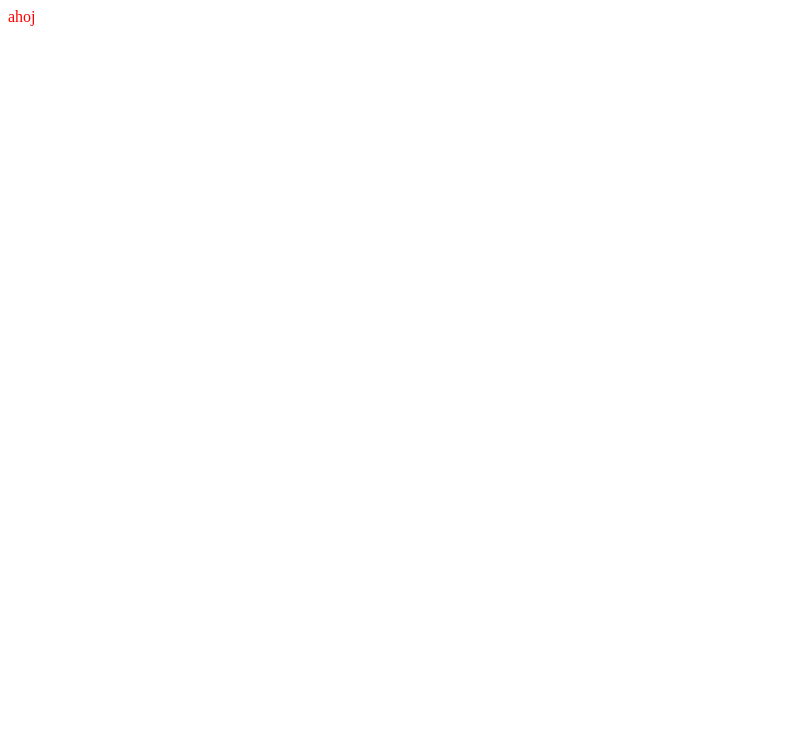
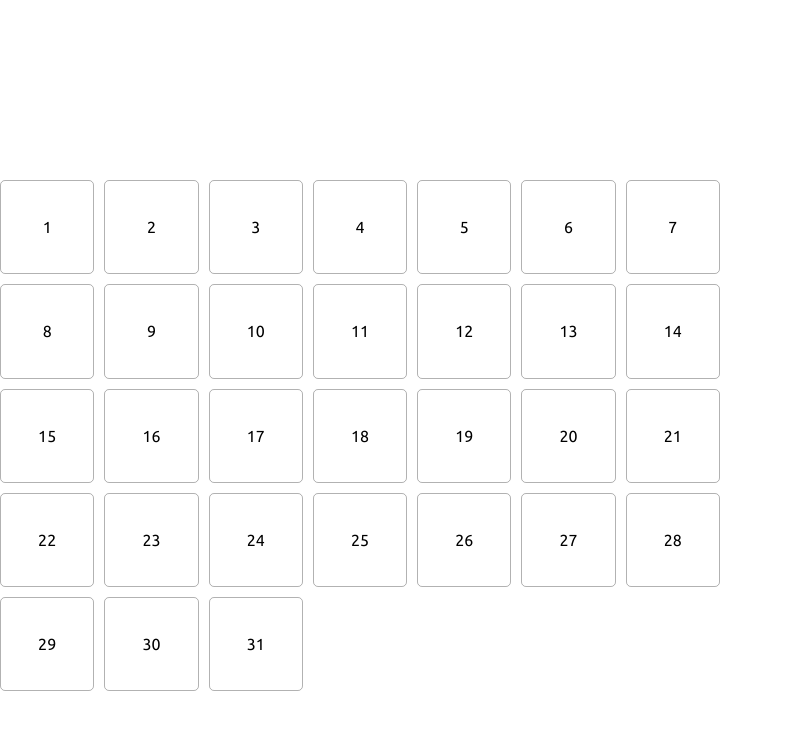
Before and after one commit to dajcarova/JS2, an Electron app: page index.html in a window 800 px wide. Drawn offline with Linux system fonts and the light colour scheme; no server answers.

Commit message:
Homework - calendar

```diff
--- /dev/null
+++ b/calendar.js
@@ -0,0 +1,17 @@
+const main = document.querySelector('.main-content');
+
+function createCalendar(){
+  for(let i = 0; i < 31; i++){
+    let day = createDivForCalendar(i + 1)
+    main.appendChild(day)
+  }
+}
+
+function createDivForCalendar(n){
+  const day = document.createElement('div');
+  day.classList.add('main-content__day')
+  day.innerText = n;
+  return day;
+}
+
+createCalendar()
--- a/index.html
+++ b/index.html
@@ -6,8 +6,15 @@
   <meta name="viewport" content="width=device-width, initial-scale=1.0">
   <title>Document</title>
   <link rel="stylesheet" href="styles.css">
+  <link rel="preconnect" href="https://fonts.gstatic.com">
+  <link href="https://fonts.googleapis.com/css2?family=Ubuntu:wght@400;500;700&display=swap" rel="stylesheet">
 </head>
 <body>
-  ahoj
+  <header class="header-news"></header>
+  <section class="main-content"></section>
+  <footer class="footer"></footer>
+
+  <script typ="application/javascipt" src="./main.js"></script>
+  <script typ="application/javascipt" src="./calendar.js"></script>
 </body>
 </html>
--- a/index.js
+++ b/index.js
@@ -4,10 +4,7 @@ const path = require('path')
 function createWindow () {
   const win = new BrowserWindow({
     width: 800,
-    height: 600,
-    webPreferences: {
-      preload: path.join(__dirname, 'preload.js')
-    }
+    height: 600
   })
 
   win.loadFile('index.html')
--- /dev/null
+++ b/main.js
@@ -0,0 +1,23 @@
+const header = document.querySelector('header.header-news');
+
+const carouselItemCount = 4;
+
+fetch('http://localhost:3000/news.json')
+  .then(serverResponse => serverResponse.text())
+  .then(responseText => {
+    const data = JSON.parse(responseText);
+    populateNewsCarousel(data.articles);
+  });
+
+function populateNewsCarousel(news){
+  for(let i = 0; i < carouselItemCount; i++){
+    let newsArticle = createDivForNews(news[i])
+    header.appendChild(newsArticle)
+  }
+}
+
+function createDivForNews(newsItem){
+  const newsArticle = document.createElement('div');
+  newsArticle.innerText = newsItem.title;
+  return newsArticle;
+}
--- a/styles.css
+++ b/styles.css
@@ -1,3 +1,49 @@
+html{
+  font-size: 62.5%;
+  box-sizing: border-box;
+}
+*, ::before, ::after{
+  box-sizing: inherit;
+}
+
 body{
-  color: red;
+    font-size: 1.6rem;
+    padding: 0;
+    margin: 0;
+    display: flex;
+    flex-direction: column;
+    font-family: 'Ubuntu', sans-serif;
 }
+
+header.header-news{
+  min-height: 18rem;
+  display: flex;
+}
+
+header.header-news > div {
+  flex: 1 0 0;
+}
+
+/* Calendar */
+
+.main-content{
+  display: flex;
+  flex-wrap: wrap;
+  gap: 1rem;
+}
+
+.main-content__day{
+  aspect-ratio: 1/1;
+  width: calc(100% / 7 - 2rem);
+  display: flex;
+  align-items: center;
+  justify-content: center;
+  border: 1px solid rgba(0, 0, 0, 0.3);
+  border-radius: .5rem;
+  transition: background-color .3s ease;
+}
+
+.main-content div:hover{
+  background-color: rgba(0, 0, 0, 0.15);
+  cursor: pointer;
+}
```
